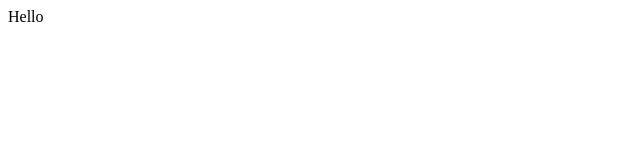
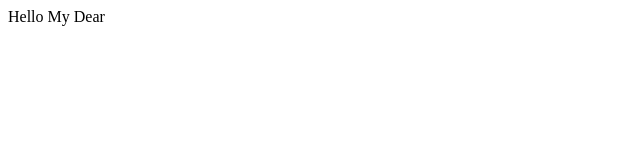
Before and after one commit to puiminh/demo-repo, a plain HTML site: page index.html in a window 1280 px wide. Shown: the full height of the page, 0-640 px from the left. Drawn offline with Linux system fonts and the light colour scheme.

```diff
--- a/index.html
+++ b/index.html
@@ -1 +1 @@
-<div>Hello</div>
+<div>Hello My Dear</div>
```
Also changed, not shown: a.css (added), 2 other files.
